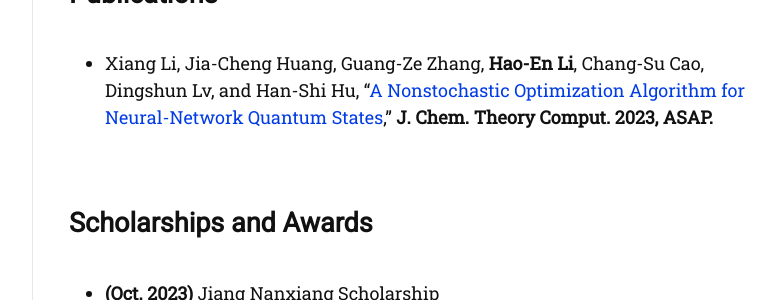
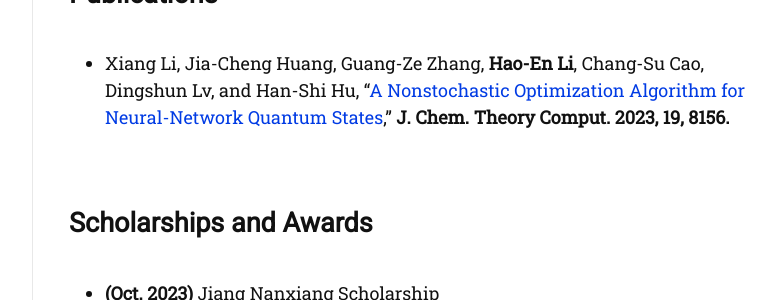
Before and after one commit to haoen2021/haoen2021.github.io, a Jekyll site: the page built from about.md, in a window 1280 px wide. Shown: the part 1185-1485 px from the top of the page, without its empty margins (357-1141 px from the left). Built offline with Jekyll 4.4.1, drawn with Linux system fonts in a browser that asks for light colours; nearby versions of some CDN libraries; some web fonts are replaced.

Commit message:
pub update

```diff
--- a/about.md
+++ b/about.md
@@ -25,7 +25,7 @@ Quantum many-body physics; Theory of quantum information & computing;
 
 - Xiang Li, Jia-Cheng Huang, Guang-Ze Zhang, **Hao-En Li**, Chang-Su Cao, Dingshun Lv, and Han-Shi Hu,
   “[A Nonstochastic Optimization Algorithm for Neural-Network Quantum States](https://pubs.acs.org/doi/10.1021/acs.jctc.3c00831),” **J. Chem. Theory**
-  **Comput. 2023, ASAP.**
+  **Comput. 2023, 19, 8156.**
 
 ## Scholarships and Awards
 
```
Also changed, not shown: 1 other file.
